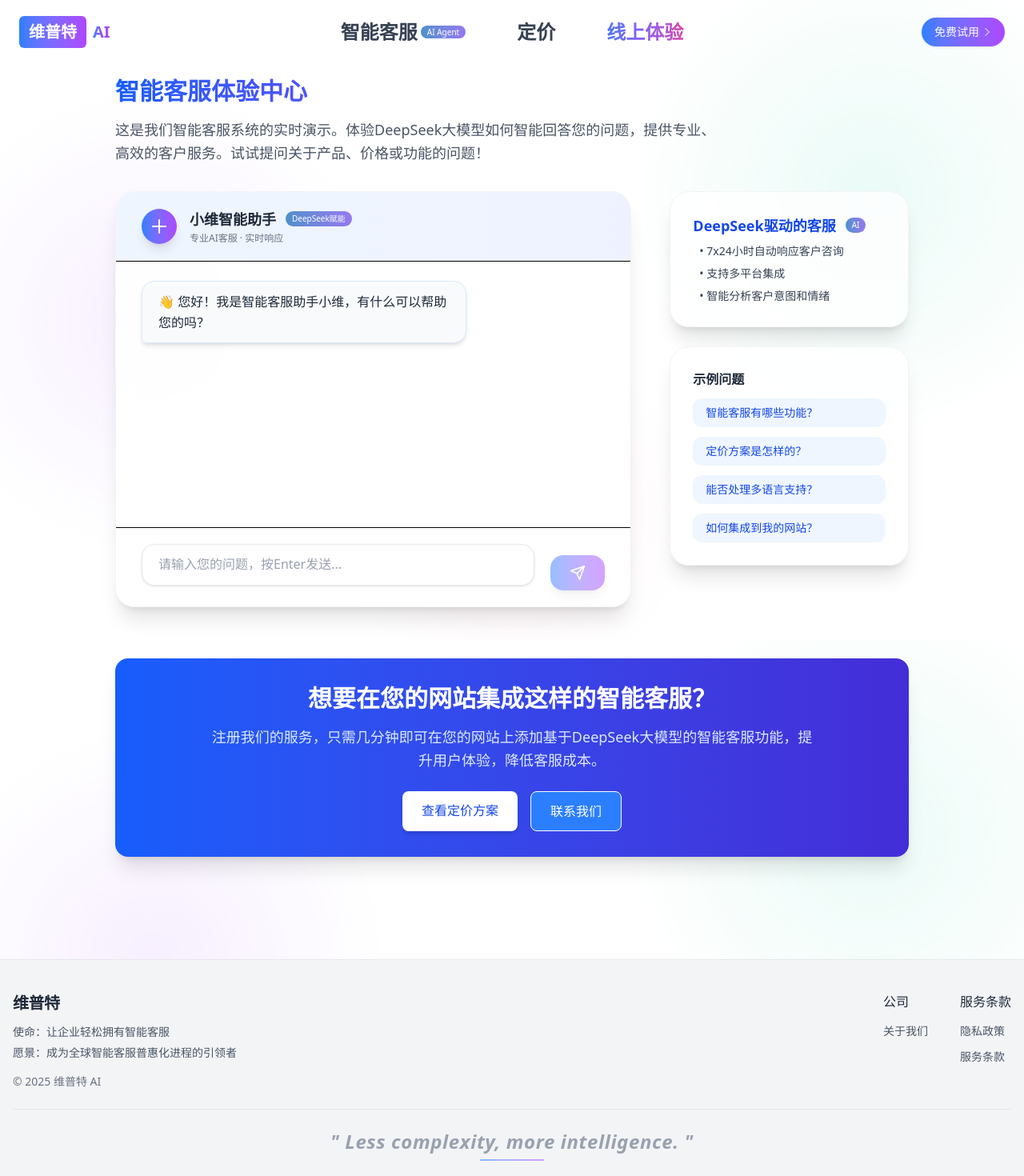
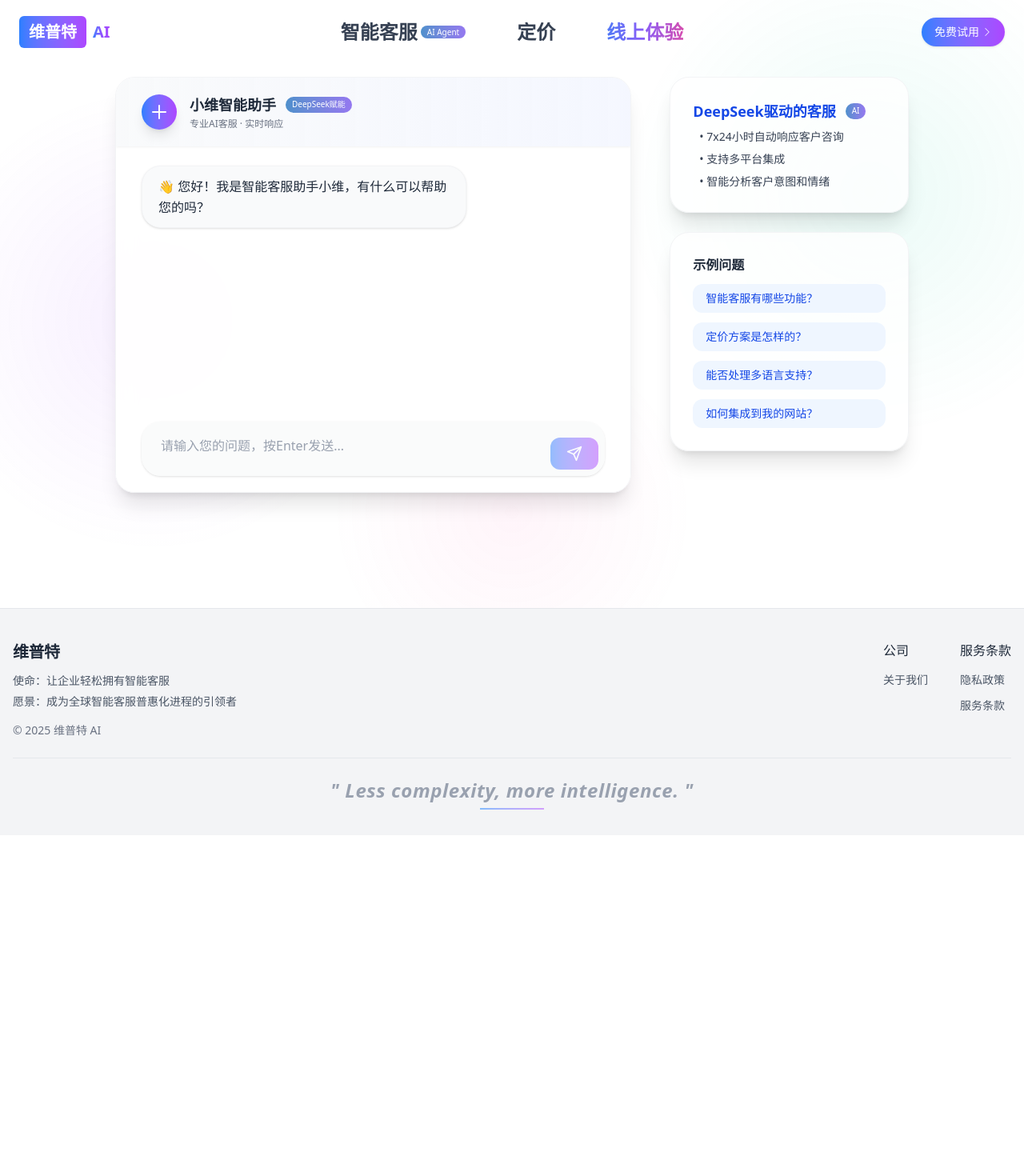
Before and after one commit to jiangyongjin1990/ai-customer-service, a Next.js app: page /demo in a window 1280 px wide. Shown: the top 1470 px of the page at 80% size. After the commit the page ends 1044 px from the top, so only its background shows below. Built offline with nearby package versions, Linux system fonts and the light colour scheme.

Commit message:
feat: 聊天demo页面优化，风格对齐微信PC端，去除分割线、优化输入区和气泡样式

```diff
--- a/src/app/demo/page.tsx
+++ b/src/app/demo/page.tsx
@@ -215,25 +215,6 @@ function ChatDemo() {
         )}
       </AnimatePresence>
 
-      <div className="mb-8">
-        <motion.h1
-          initial={{ y: -20, opacity: 0 }}
-          animate={{ y: 0, opacity: 1 }}
-          transition={{ duration: 0.5, delay: 0.2 }}
-          className="text-3xl font-bold mb-4 bg-gradient-to-r from-blue-600 to-purple-600 bg-clip-text text-transparent"
-        >
-          智能客服体验中心
-        </motion.h1>
-        <motion.p
-          initial={{ y: -10, opacity: 0 }}
-          animate={{ y: 0, opacity: 1 }}
-          transition={{ duration: 0.5, delay: 0.3 }}
-          className="text-lg text-gray-600 leading-relaxed max-w-3xl"
-        >
-          这是我们智能客服系统的实时演示。体验DeepSeek大模型如何智能回答您的问题，提供专业、高效的客户服务。试试提问关于产品、价格或功能的问题！
-        </motion.p>
-      </div>
-
       {/* 聊天界面 */}
       <div className="grid grid-cols-1 lg:grid-cols-3 gap-12 mb-16">
         <motion.div
@@ -244,7 +225,7 @@ function ChatDemo() {
         >
           <div className="border border-gray-100 rounded-3xl overflow-hidden shadow-xl bg-white/80 backdrop-blur-md p-0 flex flex-col min-h-[520px]">
             {/* 聊天头部 */}
-            <div className="px-8 py-5 border-b bg-gradient-to-r from-blue-50 to-indigo-50 flex items-center justify-between">
+            <div className="px-8 py-5 bg-gradient-to-r from-gray-50 to-indigo-50/60 flex items-center justify-between shadow-sm">
               <div className="flex items-center">
                 <div className="w-11 h-11 rounded-full bg-gradient-to-r from-blue-500 to-purple-500 flex items-center justify-center mr-4 shadow-lg">
                   <svg className="w-6 h-6 text-white" fill="none" stroke="currentColor" viewBox="0 0 24 24" xmlns="http://www.w3.org/2000/svg">
@@ -265,19 +246,36 @@ function ChatDemo() {
                     initial={{ opacity: 0, y: 10 }}
                     animate={{ opacity: 1, y: 0 }}
                     transition={{ duration: 0.3 }}
-                    className={`max-w-[70%] px-5 py-3 rounded-2xl shadow-md text-base leading-relaxed whitespace-pre-line ${msg.sender === 'user' ? 'bg-gradient-to-r from-blue-400 to-green-400 text-white rounded-br-md' : 'bg-gray-50 text-gray-800 rounded-bl-md border border-blue-100'}`}
+                    className={`max-w-[70%] px-5 py-3 rounded-3xl shadow-sm text-base leading-relaxed whitespace-pre-line ${msg.sender === 'user' ? 'bg-gradient-to-r from-blue-400 to-green-400 text-white' : 'bg-gray-50 text-gray-800 border border-gray-100'}`}
                   >
                     {msg.text}
                   </motion.div>
                 </div>
               ))}
+              {isLoading && (
+                <div className="flex justify-start">
+                  <motion.div
+                    initial={{ opacity: 0, y: 10 }}
+                    animate={{ opacity: 1, y: 0 }}
+                    transition={{ duration: 0.3 }}
+                    className="max-w-[70%] px-5 py-3 rounded-3xl shadow-sm text-base bg-gray-50 text-gray-800 border border-gray-100"
+                  >
+                    <div className="flex items-center space-x-2">
+                      <div className="w-3 h-3 rounded-full bg-blue-400 animate-pulse" />
+                      <div className="w-3 h-3 rounded-full bg-blue-400 animate-pulse" style={{ animationDelay: '0.2s' }} />
+                      <div className="w-3 h-3 rounded-full bg-blue-400 animate-pulse" style={{ animationDelay: '0.4s' }} />
+                    </div>
+                  </motion.div>
+                </div>
+              )}
               <div ref={endOfMessagesRef} />
             </div>
             {/* 输入区 */}
-            <div className="px-8 py-5 border-t bg-white/80 flex items-end gap-3">
+            <div className="px-8 py-5 bg-white/80">
+              <div className="flex items-end gap-3 p-2 bg-gray-50/80 rounded-3xl shadow-sm">
                 <div className="flex-1 relative">
                   <textarea
-                  className="w-full resize-none rounded-2xl border border-gray-200 bg-white/80 px-5 py-3 text-base shadow focus:outline-none focus:ring-2 focus:ring-blue-300 transition-all placeholder-gray-400"
+                    className="w-full resize-none rounded-xl border-0 bg-transparent px-4 py-2.5 text-base focus:outline-none focus:ring-1 focus:ring-blue-300 transition-all placeholder-gray-400"
                     rows={1}
                     maxLength={500}
                     placeholder="请输入您的问题，按Enter发送..."
@@ -292,13 +290,14 @@ function ChatDemo() {
                   )}
                 </div>
                 <button
-                className={`ml-2 flex-shrink-0 rounded-2xl px-6 py-3 text-base font-semibold shadow-lg transition-all duration-200 bg-gradient-to-r from-blue-500 to-purple-500 text-white hover:from-blue-600 hover:to-purple-600 focus:outline-none focus:ring-2 focus:ring-blue-300 ${isLoading || !inputValue.trim() ? 'opacity-50 cursor-not-allowed' : 'hover:scale-105 active:scale-95'}`}
+                  className={`flex-shrink-0 rounded-xl px-5 py-2.5 text-base font-medium transition-all duration-200 bg-gradient-to-r from-blue-500 to-purple-500 text-white hover:shadow-md hover:from-blue-600 hover:to-purple-600 focus:outline-none ${isLoading || !inputValue.trim() ? 'opacity-50 cursor-not-allowed' : 'hover:scale-105 active:scale-95'}`}
                   onClick={handleSendMessage}
                   disabled={isLoading || !inputValue.trim()}
                   aria-label="发送"
                 >
                   <FiSend className="w-5 h-5" />
                 </button>
+              </div>
             </div>
           </div>
         </motion.div>
@@ -336,35 +335,6 @@ function ChatDemo() {
           </div>
         </motion.div>
       </div>
-
-      {/* CTA区域 */}
-      <motion.div
-        initial={{ y: 20, opacity: 0 }}
-        animate={{ y: 0, opacity: 1 }}
-        transition={{ duration: 0.5, delay: 0.6 }}
-        className="bg-gradient-to-r from-blue-600 to-indigo-700 rounded-2xl p-8 shadow-xl text-white mb-12"
-      >
-        <div className="max-w-3xl mx-auto text-center">
-          <h2 className="text-2xl md:text-3xl font-bold mb-4">想要在您的网站集成这样的智能客服？</h2>
-          <p className="text-blue-100 mb-6 text-lg leading-relaxed">
-            注册我们的服务，只需几分钟即可在您的网站上添加基于DeepSeek大模型的智能客服功能，提升用户体验，降低客服成本。
-          </p>
-          <div className="flex flex-col sm:flex-row justify-center space-y-4 sm:space-y-0 sm:space-x-4">
-            <Link
-              href="/pricing"
-              className="inline-block bg-white text-blue-700 px-6 py-3 rounded-lg font-medium hover:bg-blue-50 transition-colors duration-200 shadow-md"
-            >
-              查看定价方案
-            </Link>
-            <Link
-              href="/contact"
-              className="inline-block bg-blue-500 bg-opacity-30 backdrop-blur-sm text-white px-6 py-3 rounded-lg font-medium hover:bg-opacity-40 transition-colors duration-200 border border-white border-opacity-20"
-            >
-              联系我们
-            </Link>
-          </div>
-        </div>
-      </motion.div>
     </motion.div>
   );
 }
```
Also changed, not shown: 1 other file (tests, documents, lock files or other folders). Lines whose indentation alone changed are shown as unchanged.
